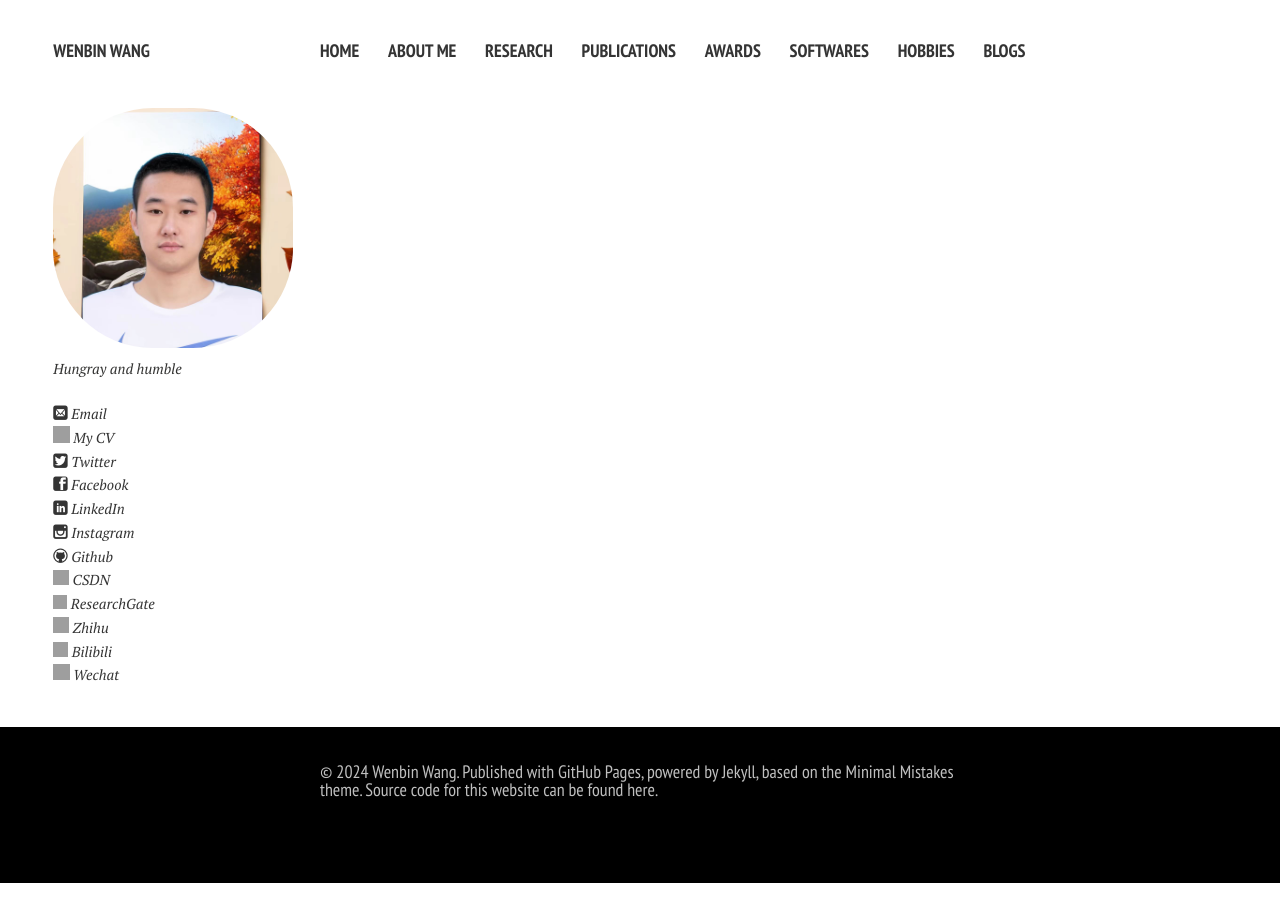
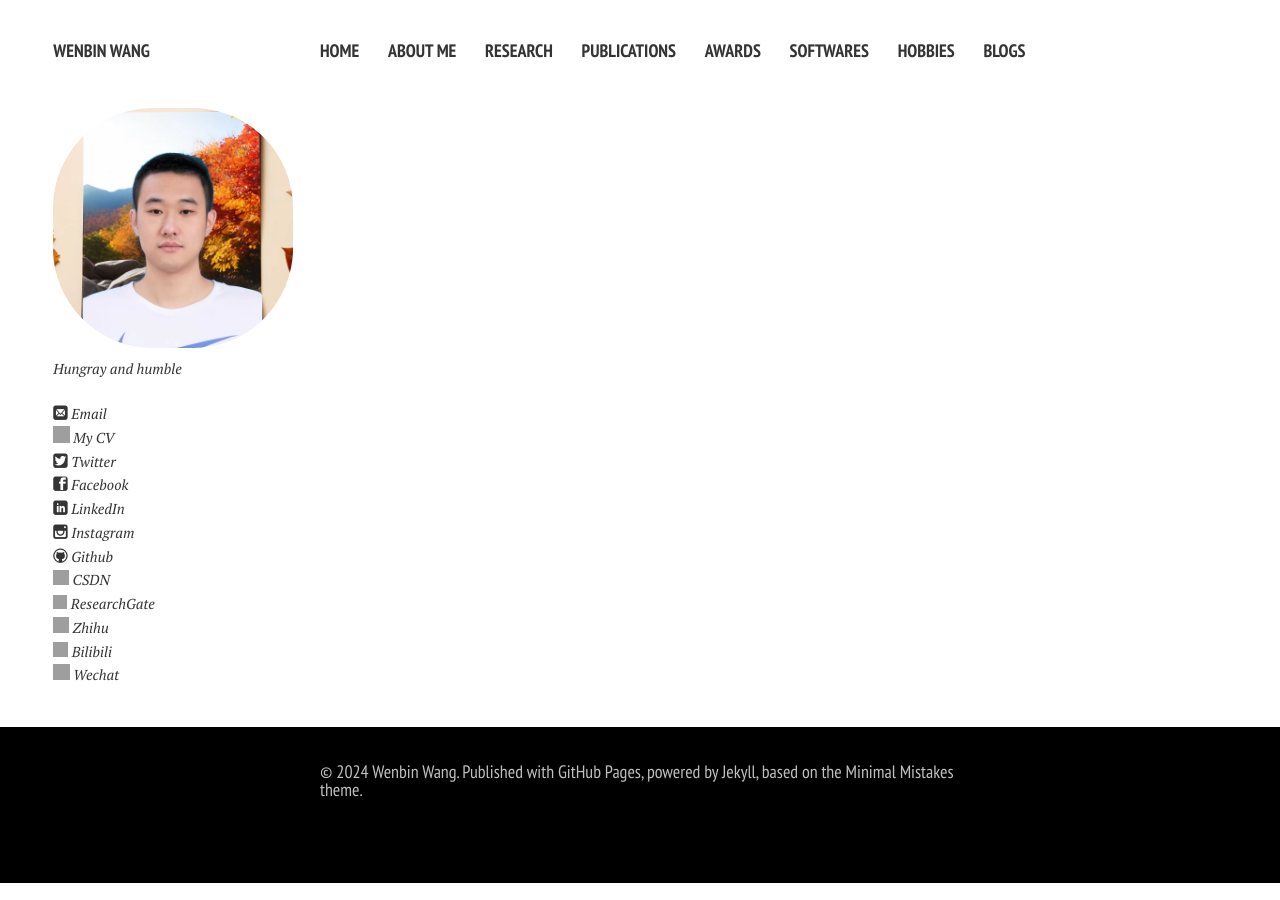
Before and after one commit to LuminaryAlexander/LuminaryAlexander.github.io, a Jekyll site: the page built from awards/test.md, in a window 1280 px wide. Built offline with Jekyll 4.4.1, drawn with Linux system fonts in a browser that asks for light colours; nearby versions of some CDN libraries; our own code applies the rules of GitHub Pages for plain Markdown files; comment, search, counter and statistics services are not loaded; a style sheet for code colours, icons or effects is not loaded; grey boxes are pictures that could not be loaded.

Commit message:
Update footer.html

```diff
--- a/_includes/footer.html
+++ b/_includes/footer.html
@@ -2,11 +2,7 @@
   Published with <a href="https://pages.github.com/" rel="nofollow">GitHub Pages</a>,
   powered by <a href="https://jekyllrb.com" rel="nofollow">Jekyll</a>,
   based on the <a href="https://mademistakes.com/" rel="nofollow">Minimal Mistakes</a> theme.
-  Source code for this website can be found <a href="https://github.com/GuangLun2000/GuangLun2000.github.io" rel="nofollow">here</a>.
 
   <!-- <script type="text/javascript" id="clstr_globe" src="//clustrmaps.com/globe.js?d=tGZ_4852x6Mm-PPomoo98e4y_CI8D9TmioGTO03Daik"></script> -->
 
 </h6>
-
-
-<!-- Lastly modified by Hanlin CAI in 2023/03/16 -->
```
